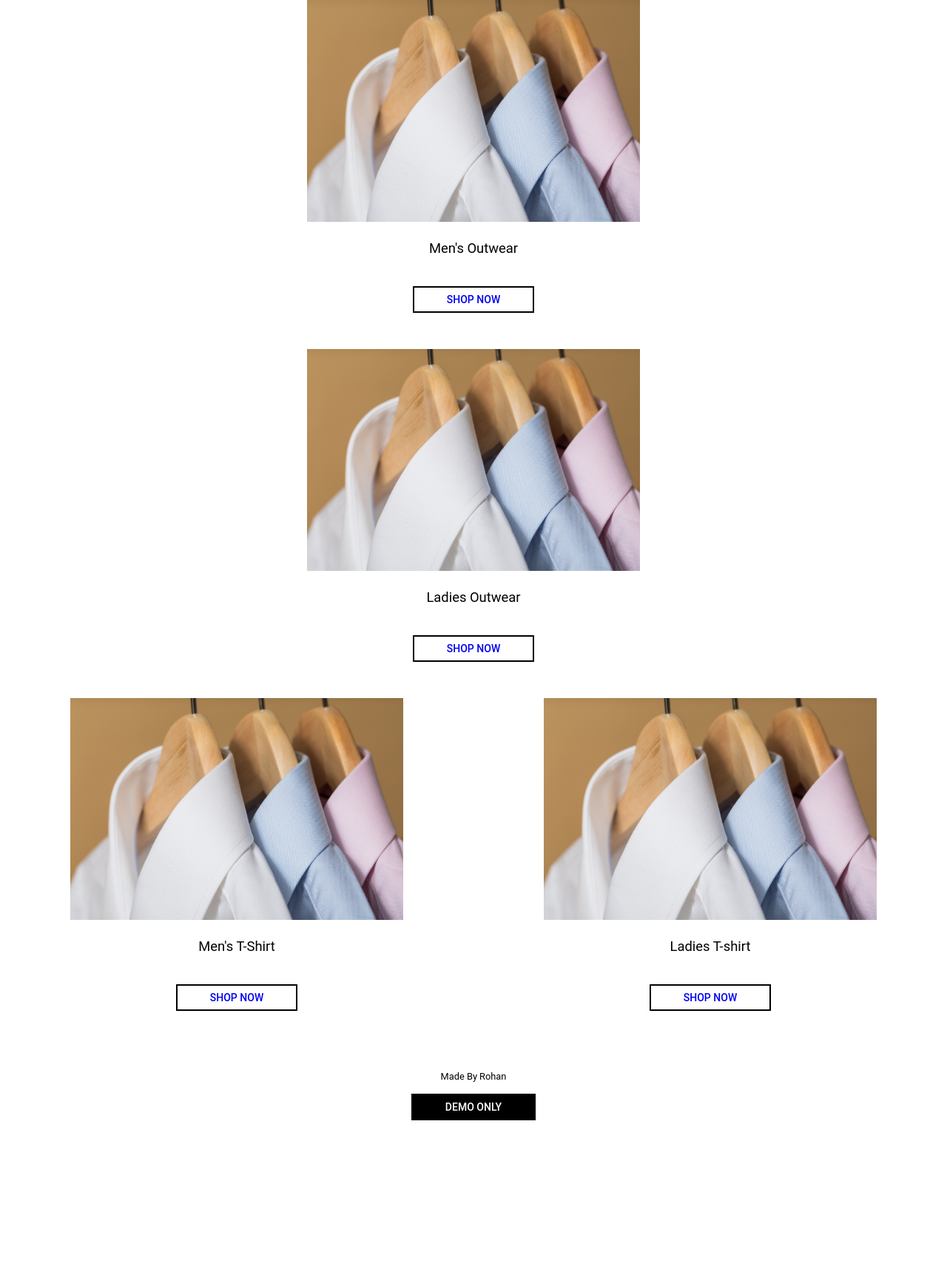
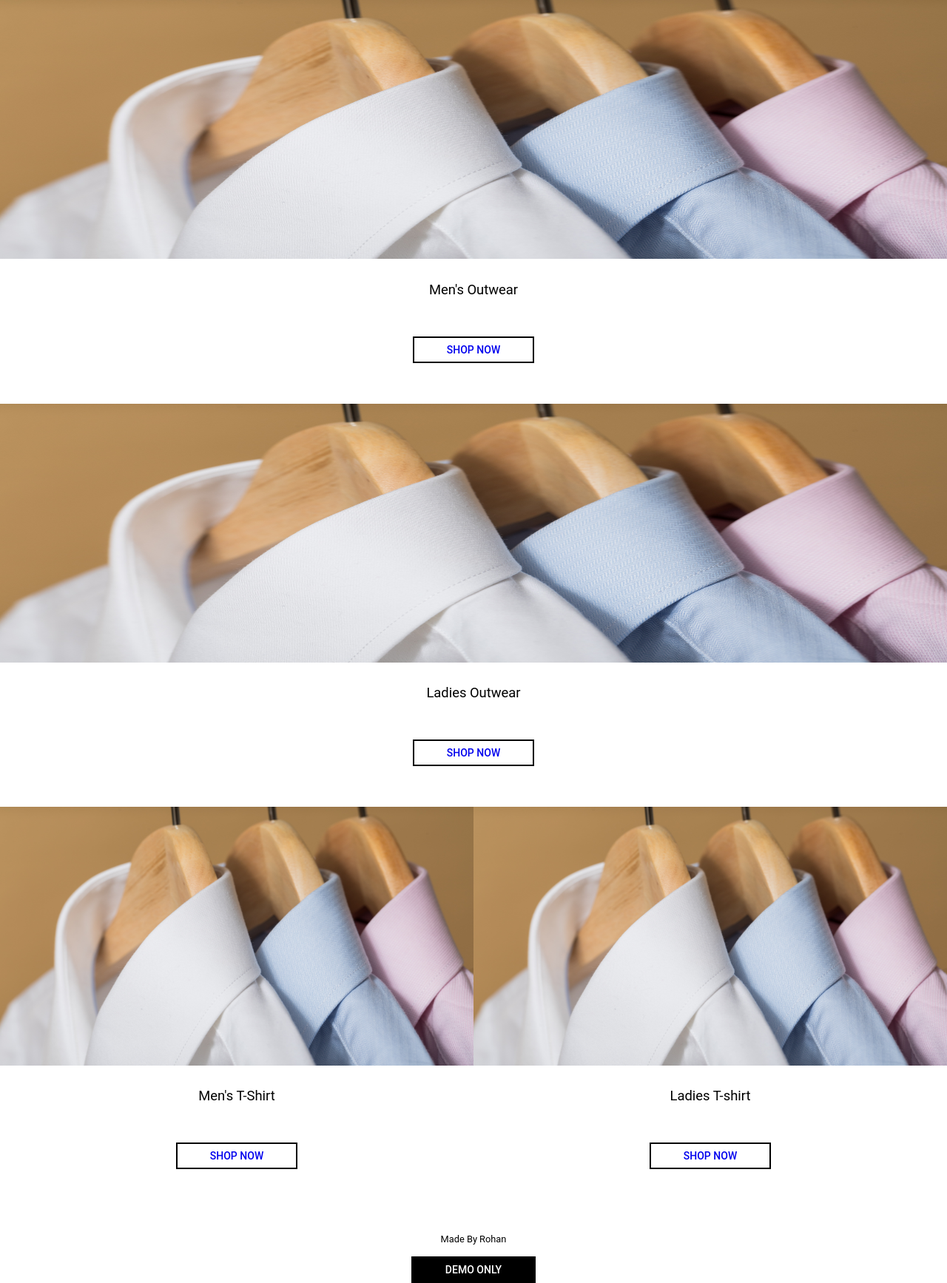
Before and after one commit to DixitSom/ecommerce-website, a PHP site: page /index.php in a window 1280 px wide. Shown: the part 117-1852 px from the top of the page at 74% size. Before the commit the page ends 1632 px from the top, so only its background shows below. Run offline with PHP 8.4, Linux system fonts and the light colour scheme.

Commit message:
Images width and height fixed for home page

```diff
--- a/assets/stylesheet/home.css
+++ b/assets/stylesheet/home.css
@@ -83,7 +83,7 @@ text-decoration: none;
 }
 
 .item {
-    justify-self: center;
+    /* justify-self: center; */
     display: grid;
     grid-template-rows: 3fr 0.7fr 0.7fr;
 }
@@ -93,17 +93,6 @@ img {
     height: 250px;
     vertical-align: middle;
 }
-
-.item a.img {
-    justify-self: start;
-    width: 100%;
-}
-/* .img {
-    background: url('../img/sample.jpg');
-    background-size: contain;
-    width: 100%;
-    height: 200px;
-} */
 
 .item div.name {
     text-align: center;
@@ -135,7 +124,7 @@ img {
 @media only screen and (min-width: 768px) {
     img {
         width: 100%;
-        height: 300px;
+        height: 350px;
         vertical-align: middle;
     }
 }
--- a/assets/stylesheet/item.css
+++ b/assets/stylesheet/item.css
@@ -76,6 +76,12 @@
     margin-top: 0;
 }
 
+hr {
+    /* size: 1px; */
+    border: none;
+    border-top: 0.5px solid #757575;
+}
+
 /* For Mobile and Tablet View change the button view */
 @media only screen and (max-width: 768px) {
     .item-info .shop-now {
```
